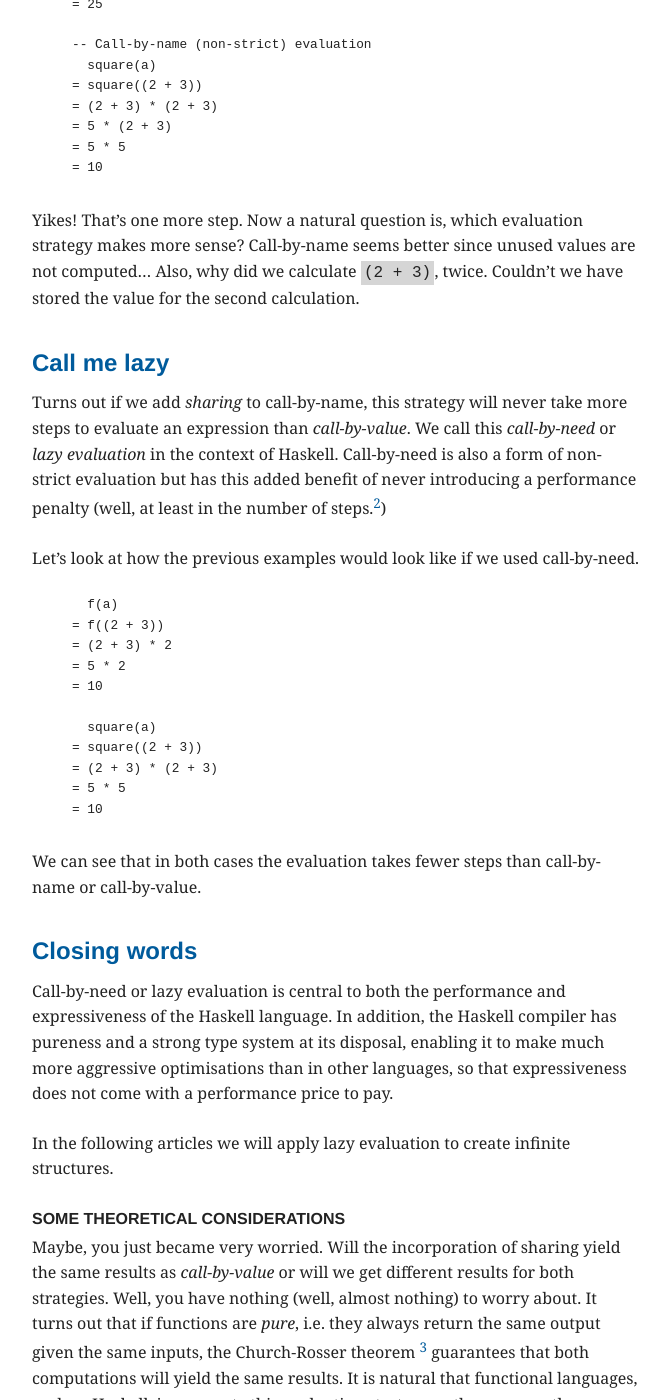
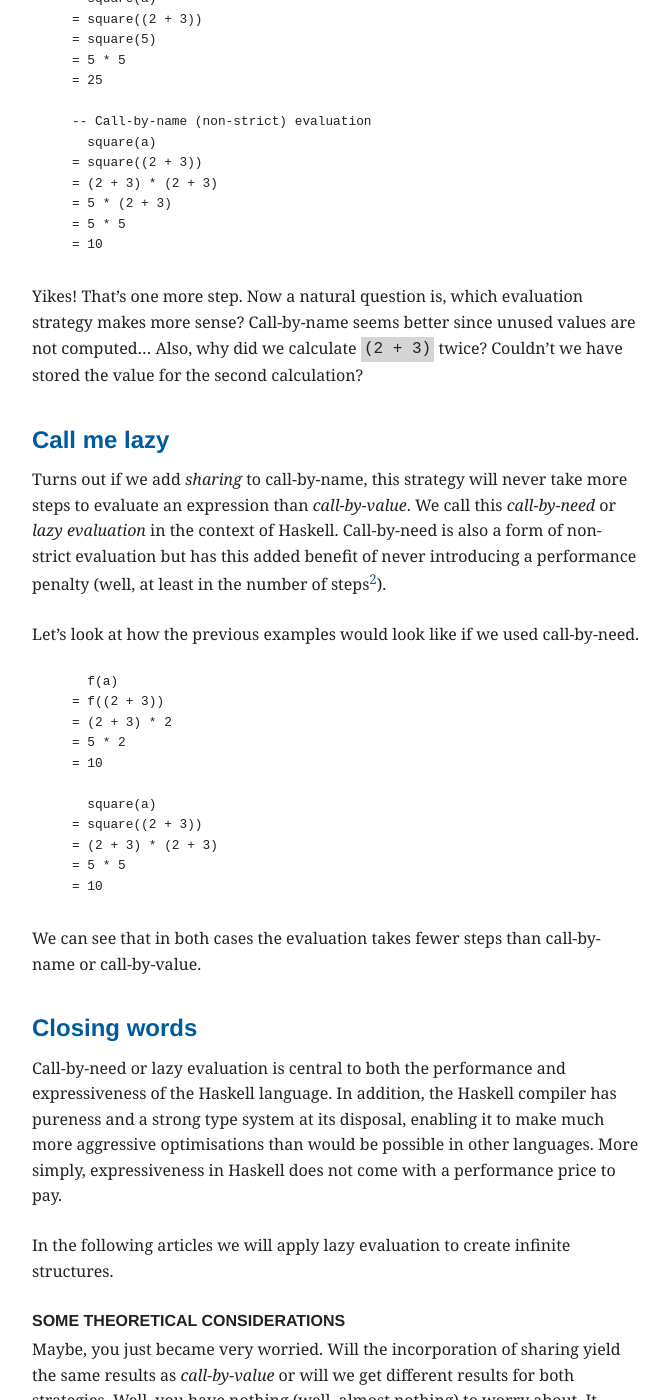
Before and after one commit to knifecake/interwebs, a Jekyll site: the page built from _posts/2019-10-17-haskell-lazy-evaluation.md, in a window 1280 px wide and 1400 px high, scrolled down 1689 px. Shown: the whole window, without its empty margins (240-909 px from the left). Built offline with Jekyll 4.4.1, drawn with Linux system fonts in a browser that asks for light colours; some of the changed text lies outside the part shown.

Commit message:
Fix even more typos

```diff
--- a/_posts/2019-10-17-haskell-lazy-evaluation.md
+++ b/_posts/2019-10-17-haskell-lazy-evaluation.md
@@ -25,7 +25,7 @@
 
 If we say the language is *call-by-value* we mean that the variables `a` and
 `b` are evaluated before copies of them are passed to the function `f`. For
-instance, if we called `f` with arguments `a = 2 + 3` and `b = 3*3` the
+instance, if we called `f` with arguments `a = 2 + 3` and `b = 3 * 3` the
 following would happen in a *call-by-value* language:
 
 {% highlight plain %}
@@ -87,8 +87,8 @@
 
 Yikes! That's one more step. Now a natural question is, which evaluation
 strategy makes more sense? Call-by-name seems better since unused values are
-not computed... Also, why did we calculate `(2 + 3)`, twice. Couldn't we have
-stored the value for the second calculation.
+not computed... Also, why did we calculate `(2 + 3)` twice? Couldn't we have
+stored the value for the second calculation?
 
 ## Call me lazy
 
@@ -96,7 +96,7 @@
 more steps to evaluate an expression than *call-by-value*. We call this
 *call-by-need* or *lazy evaluation* in the context of Haskell. Call-by-need is
 also a form of non-strict evaluation but has this added benefit of never
-introducing a performance penalty (well, at least in the number of steps.[^2])
+introducing a performance penalty (well, at least in the number of steps[^2]).
 
 Let's look at how the previous examples would look like if we used call-by-need.
 
@@ -122,8 +122,9 @@
 Call-by-need or lazy evaluation is central to both the performance and
 expressiveness of the Haskell language. In addition, the Haskell compiler has
 pureness and a strong type system at its disposal, enabling it to make much
-more aggressive optimisations than in other languages, so that expressiveness
-does not come with a performance price to pay.
+more aggressive optimisations than would be possible in other languages. More
+simply, expressiveness in Haskell does not come with a performance price to
+pay.
 
 In the following articles we will apply lazy evaluation to create infinite
 structures.
```
Also changed, not shown: other parts of _posts/2019-10-17-haskell-lazy-evaluation.md (+9 -9 lines).
